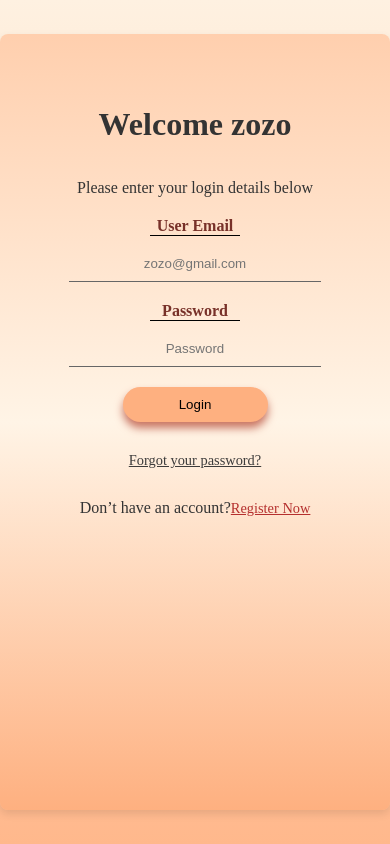
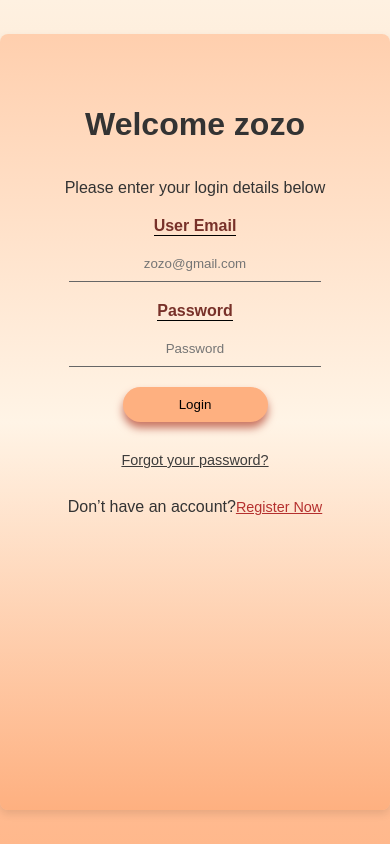
Before and after one commit to aayush-rai12/zozo, a React (Create React App) app in the folder zozo/: page / in a window 390 px wide. Built offline with nearby package versions, Linux system fonts and the light colour scheme.

Commit message:
zozo-1-login:commit the code changes Adding validation and some styling

```diff
--- a/zozo/src/components/login.jsx
+++ b/zozo/src/components/login.jsx
@@ -1,32 +1,40 @@
 import React, { useState } from "react";
 import "../index.css";
 
+const EMAIL_REGEX = /^[a-zA-Z0-9._%+-]+@[a-zA-Z0-9.-]+\.[a-zA-Z]{2,4}$/;
+const PASSWORD_MIN_LENGTH = 6; // Minimum password length
 
-const isEmailValid = (email) => {
-  const regex = /^[a-zA-Z0-9._%+-]+@[a-zA-Z0-9.-]+\.[a-zA-Z]{2,4}$/;
-  return regex.test(email);
-};
+const isEmailValid = (email) => EMAIL_REGEX.test(email);
 
-const isPasswordValid = (password) => {
-  const regex = /^.{6,}$/;
-  return regex.test(password);
-};
+const isPasswordValid = (password) => password.length >= PASSWORD_MIN_LENGTH;
 
 const Login = () => {
   const [email, setEmail] = useState("");
   const [password, setPassword] = useState("");
 
-  const validateDetails = () => {
-    if(!isEmailValid(email)) {
-      alert('Please enter a valid email address');
+  const validateDetails = (e) => {
+    e.preventDefault(); // Prevent default form submission behavior
 
+    const errors = [];
+
+    if(email!=="" || password !==""){
+
+        if (!isEmailValid(email)) {
+          errors.push("Please enter a valid email address.");
+        }
+
+        if (!isPasswordValid(password)) {
+          errors.push(`Password must be at least ${PASSWORD_MIN_LENGTH} characters.`);
+        }
+
+        if (errors.length === 0) {
+          // Perform form submission logic here
+          console.log("Form submitted  successfully!"); // Placeholder for actual submission
+        }
     }
-
-    if(!isPasswordValid(password)) {
-      alert('Please enter a valid password.');
-
+    else{
+      alert("Please enter login Details");
     }
-    alert('everything is going good.');
   };
 
   return (
@@ -36,6 +44,11 @@ const Login = () => {
         <p className="login-details-text">
           Please enter your login details below
         </p>
+
+        {/* Display validation errors below each input field */}
+        {email && !isEmailValid(email) && (
+          <p className="validation-error">Please enter a valid email address.</p>
+        )}
 
         <label className="input-label">User Email</label>
         <div className="input-container">
@@ -47,6 +60,12 @@ const Login = () => {
             onChange={(e) => setEmail(e.target.value)}
           />
         </div>
+
+        {password && !isPasswordValid(password) && (
+          <p className="validation-error">
+            Password must be at least {PASSWORD_MIN_LENGTH} characters.
+          </p>
+        )}
 
         <label className="input-label">Password</label>
         <div className="input-container">
@@ -64,9 +83,9 @@ const Login = () => {
         </button>
 
         <p className="forgot-password-text">
-          <a href="/forgot-password" className="forgot-password-link">
-            Forgot your password?
-          </a>
+        <a href="/forgot-password" className="forgot-password-link">
+          Forgot your password?
+        </a>
         </p>
 
         <p className="register-text">
@@ -75,6 +94,7 @@ const Login = () => {
             Register Now
           </a>
         </p>
+
       </div>
     </div>
   );
--- a/zozo/src/index.css
+++ b/zozo/src/index.css
@@ -1,6 +1,7 @@
 body, html {
   margin: 0;
   padding: 0;
+  font-family: sans-serif; /* Set a default font family */
 }
 
 .center-container {
@@ -8,8 +9,16 @@ body, html {
   justify-content: center;
   align-items: center;
   height: 100vh;
-  background: linear-gradient(#fef1e1,  #ffb88c);
+  background: linear-gradient(#fef1e1, #ffb88c);
   color: #333;
+}
+
+/* Responsive container sizing */
+@media (max-width: 768px) {
+  .login-container {
+    width: 90%;
+    max-width: unset; /* Remove max-width for smaller screens */
+  }
 }
 
 .login-container {
@@ -18,18 +27,17 @@ body, html {
   align-items: center;
   padding: 50px;
   height: 80vh;
-  background: linear-gradient( #ffcfae,#fff4e6,#feb080);
+  background: linear-gradient(#ffcfae, #fff4e6, #feb080);
   border-radius: 8px;
   box-shadow: 0 4px 8px rgba(0, 0, 0, 0.1);
   width: 350px;
-  max-width: 90%;
 }
 
-.welcome-text, .login-details-text {
+.welcome-text,
+.login-details-text {
   margin-bottom: 20px;
   text-align: center;
 }
-
 
 .input-container {
   width: 100%;
@@ -46,8 +54,14 @@ body, html {
   font-weight: 700;
   border: none;
   border-bottom: 1px solid black;
-  width: 90px;
+  /* width: 90px; */
 }
+.validation-error {
+  color: red;
+  font-size: 0.8rem; /* Adjust font size if needed */
+  margin-bottom: 5px;
+}
+
 
 .login-input {
   width: 80%;
@@ -58,7 +72,6 @@ body, html {
   outline: none;
   text-align: center;
   margin-top: 5px; /* Add a small margin at the top */
-
 }
 
 /* Add focus style */
@@ -69,8 +82,6 @@ body, html {
   }
 }
 
-
-
 .login-button {
   width: 50%;
   padding: 10px;
@@ -80,17 +91,13 @@ body, html {
   cursor: pointer;
   margin-bottom: 20px;
   background-color: #feb080; /* Initial background color */
-  transition: background-color 0.3s, box-shadow 0.3s; /* Add box-shadow transition */
+  transition: background-color 0.3s, box-shadow 0.3s; /* Add transition */
   box-shadow: 0 6px 8px #c97562;
 }
 
 .login-button:hover {
   background-color: #fbefde; /* New background color on hover */
-
-  box-shadow: 0 6px 8px #c97562;
 }
-
-
 
 /* Icon styling */
 button svg {
@@ -99,11 +106,25 @@ button svg {
   height: 20px;
 }
 
-.forgot-password-link{
-  color:#3d3c3b;
+.forgot-password-link {
+  color: #3d3c3b;
 }
-.forgot-password-text,.register-text a{
+
+.forgot-password-text,
+.register-text a {
   font-size: 0.9rem;
   color: #b5302e;
   margin-top: 10px;
 }
+
+/* Add validation error styling */
+.validation-errors {
+  color: red;
+  list-style: none;
+  padding: 0;
+  margin: 0;
+}
+
+.validation-errors li {
+  margin-bottom: 5px;
+}
```
